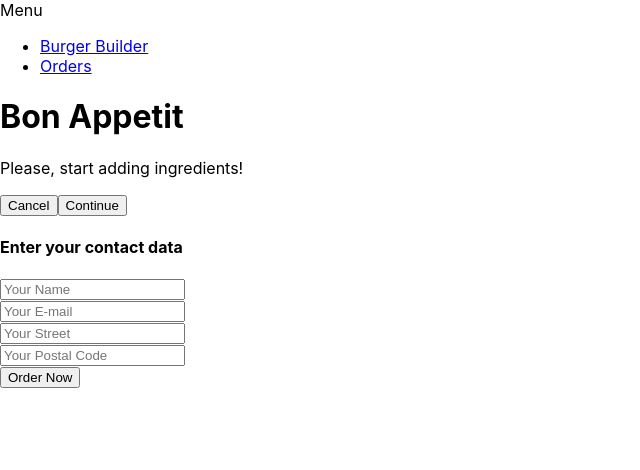
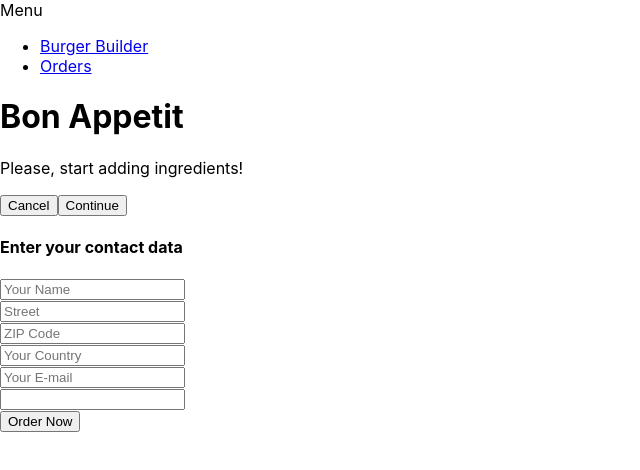
Before and after one commit to tazy44/burger-shack, a React app: page /checkout in a window 1280 px wide. Both pictures are taken after a click on the button "Continue". Shown: the top 470 px of the page, without its empty margins (0-640 px from the left). Built offline with nearby package versions, Linux system fonts and the light colour scheme.

Commit message:
Dynamically build inputs based on state Config in the form of the ContactData component

```diff
--- a/src/components/Input/Input.js
+++ b/src/components/Input/Input.js
@@ -4,15 +4,33 @@
 const input = props => {
   let inputElement = null;
 
-  switch (props.inputtype) {
+  switch (props.elementType) {
     case 'input':
-      inputElement = <input className={Classes.InputElement} {...props} />;
+      inputElement = (
+        <input
+          className={Classes.InputElement}
+          {...props.elementConfig}
+          value={props.value}
+        />
+      );
       break;
     case 'textarea':
-      inputElement = <textarea className={Classes.InputElement} {...props} />;
+      inputElement = (
+        <textarea
+          className={Classes.InputElement}
+          {...props.elementConfig}
+          value={props.value}
+        />
+      );
       break;
     default:
-      inputElement = <input className={Classes.InputElement} {...props} />;
+      inputElement = (
+        <input
+          className={Classes.InputElement}
+          {...props.elementConfig}
+          value={props.value}
+        />
+      );
       break;
   }
 
--- a/src/containers/Checkout/ContactData/ContactData.js
+++ b/src/containers/Checkout/ContactData/ContactData.js
@@ -7,11 +7,62 @@
 
 class ContactData extends Component {
   state = {
-    name: '',
-    email: '',
-    address: {
-      street: '',
-      postalCode: ''
+    orderForm: {
+      name: {
+        elementType: 'input',
+        elementConfig: {
+          type: 'text',
+          placeholder: 'Your Name'
+        },
+        value: ''
+      },
+
+      street: {
+        elementType: 'input',
+        elementConfig: {
+          type: 'text',
+          placeholder: 'Street'
+        },
+        value: ''
+      },
+
+      zipCode: {
+        elementType: 'input',
+        elementConfig: {
+          type: 'text',
+          placeholder: 'ZIP Code'
+        },
+        value: ''
+      },
+
+      country: {
+        elementType: 'input',
+        elementConfig: {
+          type: 'text',
+          placeholder: 'Your Country'
+        },
+        value: ''
+      },
+
+      email: {
+        elementType: 'input',
+        elementConfig: {
+          type: 'email',
+          placeholder: 'Your E-mail'
+        },
+        value: ''
+      },
+
+      deliveryMethod: {
+        elementType: 'select',
+        elementConfig: {
+          options: [
+            { value: 'fastest', displayValue: 'Fastest' },
+            { value: 'normal', displayValue: 'Normal' }
+          ]
+        },
+        value: ''
+      }
     },
     loading: false
   };
@@ -43,32 +94,24 @@
   };
 
   render() {
+    const formElementsArr = [];
+    for (let key in this.state.orderForm) {
+      formElementsArr.push({
+        id: key,
+        config: this.state.orderForm[key]
+      });
+    }
+
     let form = (
       <form>
-        <InputElement
-          inputtype="input"
-          type="text"
-          name="name"
-          placeholder="Your Name"
-        />
-        <InputElement
-          inputtype="input"
-          type="email"
-          name="email"
-          placeholder="Your E-mail"
-        />
-        <InputElement
-          inputtype="input"
-          type="text"
-          name="street"
-          placeholder="Your Street"
-        />
-        <InputElement
-          inputtype="input"
-          type="text"
-          name="postal"
-          placeholder="Your Postal Code"
-        />
+        {formElementsArr.map(formElement => (
+          <InputElement
+            key={formElement.id}
+            elementType={formElement.config.elementType}
+            elementConfig={formElement.config.elementConfig}
+            value={formElement.config.value}
+          />
+        ))}
         <Button btnType="Success" clicked={this.orderHandler}>
           Order Now
         </Button>
```
